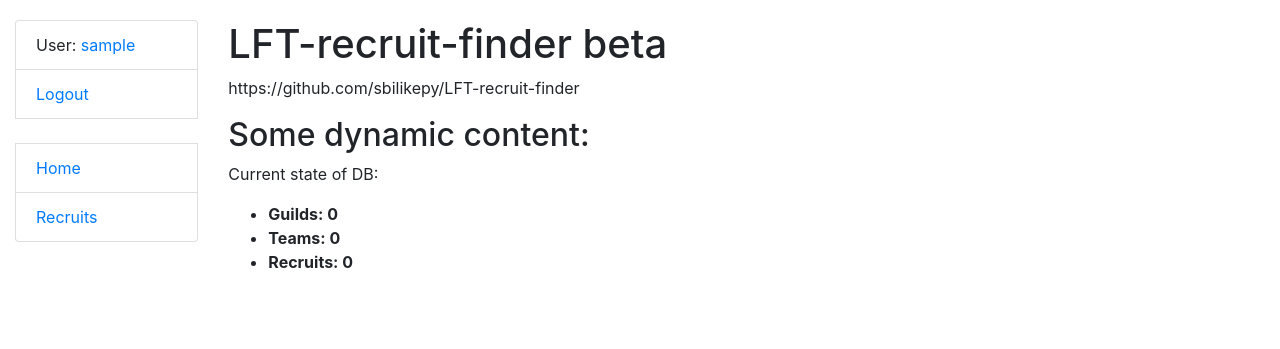
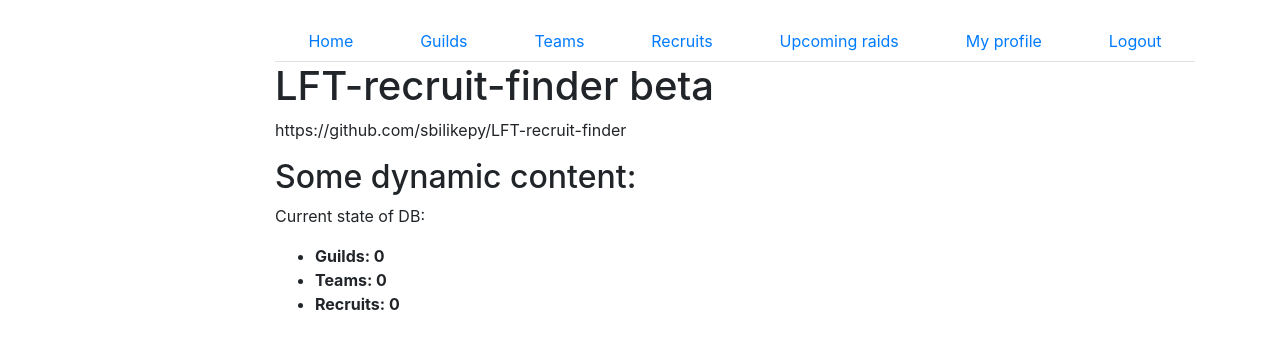
Before and after one commit to sbilikepy/LFT-recruit-finder, a Django app: page / in a window 1280 px wide. Shown: the top 349 px of the page. Run offline with Django 5.2, Linux system fonts and the light colour scheme; the visitor is signed in with stand-in values (Sample User, id 1); data that the repository does not hold is empty.

Commit message:
nav bar + bootstrap

```diff
--- a/templates/LFTplatform/index.html
+++ b/templates/LFTplatform/index.html
@@ -4,6 +4,20 @@
   <h1>LFT-recruit-finder beta
   </h1>
   <p>https://github.com/sbilikepy/LFT-recruit-finder</p>
+{#  <p>#}
+{#    Lorem 100<br>Lorem ipsum dolor sit amet, consectetur adipisicing elit.#}
+{#    Consequuntur ex iure maxime, nemo quam tenetur? Aliquid assumenda#}
+{#    blanditiis consectetur consequatur debitis deleniti illum iste, iure,#}
+{#    obcaecati, odit placeat possimus quibusdam quidem recusandae repellendus#}
+{#    soluta ullam. At cum dicta doloribus officiis quam recusandae, repudiandae#}
+{#    sunt totam! Deleniti excepturi harum quia repudiandae. Ab accusamus#}
+{#    adipisci amet commodi, cumque dolor doloribus eos et hic ipsam ipsum minima#}
+{#    molestias mollitia nihil odit officiis omnis quia quis sequi, suscipit vel#}
+{#    velit voluptatem voluptatibus? Accusantium ad architecto assumenda#}
+{#    consequatur eligendi enim esse laborum magnam natus nesciunt, optio,#}
+{#    praesentium provident quo recusandae reiciendis saepe sequi tenetur ut.#}
+{##}
+{#  </p>#}
   <h2>Some dynamic content:</h2>
   <p>Current state of DB:</p>
   <ul>
--- a/templates/LFTplatform/recruit_list.html
+++ b/templates/LFTplatform/recruit_list.html
@@ -19,6 +19,6 @@
       {% endfor %}
     </ul>
   {% else %}
-    <p>There are no recruits ;( </p>
+    <p>No recruits found ;( </p>
   {% endif %}
 {% endblock %}
--- a/templates/base.html
+++ b/templates/base.html
@@ -15,16 +15,17 @@
 </head>
 
 <body>
-<div class="container-fluid">
+
+
+<div class="container">
   <div class="row">
-        <div class="col-sm-2">
+    <div class="col-md-2">
+    </div>
+    <div class="col-md-10">
 
-            {% block sidebar %}
+      {% block navigation %}
         {% include "includes/navigation.html" %}
       {% endblock %}
-
-        </div>
-        <div class="col-sm-10 ">
 
       {% block content %}
       {% endblock %}
--- a/templates/includes/navigation.html
+++ b/templates/includes/navigation.html
@@ -1,14 +1,39 @@
-<ul class="sidebar-nav list-group">
+<ul class="nav nav-tabs justify-content-around">
+
+  <li class="nav-item">
+    <a class="nav-link" href="{% url 'LFTplatform:index' %}">Home</a>
+  </li>
+
+  <li class="nav-item">
+    <a class="nav-link" href="{% url 'LFTplatform:index' %}">Guilds</a>
+  </li>
+
+  <li class="nav-item">
+    <a class="nav-link" href="{% url 'LFTplatform:index' %}">Teams</a>
+  </li>
+
+  <li class="nav-item">
+    <a class="nav-link"
+       href="{% url 'LFTplatform:recruit-list' %}">Recruits</a>
+  </li>
+
+  <li class="nav-item">
+    <a class="nav-link" href="{% url 'LFTplatform:index' %}">Upcoming raids</a>
+  </li>
+
+
   {% if user.is_authenticated %}
-    <li class="list-group-item">User: <a href="{{ user.get_absolute_url }}">{{ user.get_username }}</a></li>
-    <li class="list-group-item"><a href="{% url 'logout'%}?next={{request.path}}">Logout</a></li>
+    <li class="nav-item">
+      <a class="nav-link" href="#">My profile</a>
+    </li>
+
+    <li class="nav-item">
+      <a class="nav-link" href="{% url 'logout' %}?next={{ request.path }}">Logout</a>
+    </li>
+
   {% else %}
-    <li class="list-group-item"><a href="{% url 'login'%}?next={{request.path}}">Login</a></li>
+    <li class="nav-item">
+      <a class="nav-link" href="{% url 'login' %}?next={{ request.path }}">Login</a>
+    </li>
   {% endif %}
-
-  <br>
-
-  <li class="list-group-item"><a href="{% url 'LFTplatform:index' %}">Home</a></li>
-<li class="list-group-item"><a href="{% url 'LFTplatform:recruit-list' %}">Recruits</a></li>
-
 </ul>
```
Also changed, not shown: LFTplatform/models.py (+13 -3 lines). Lines whose indentation alone changed are shown as unchanged.
